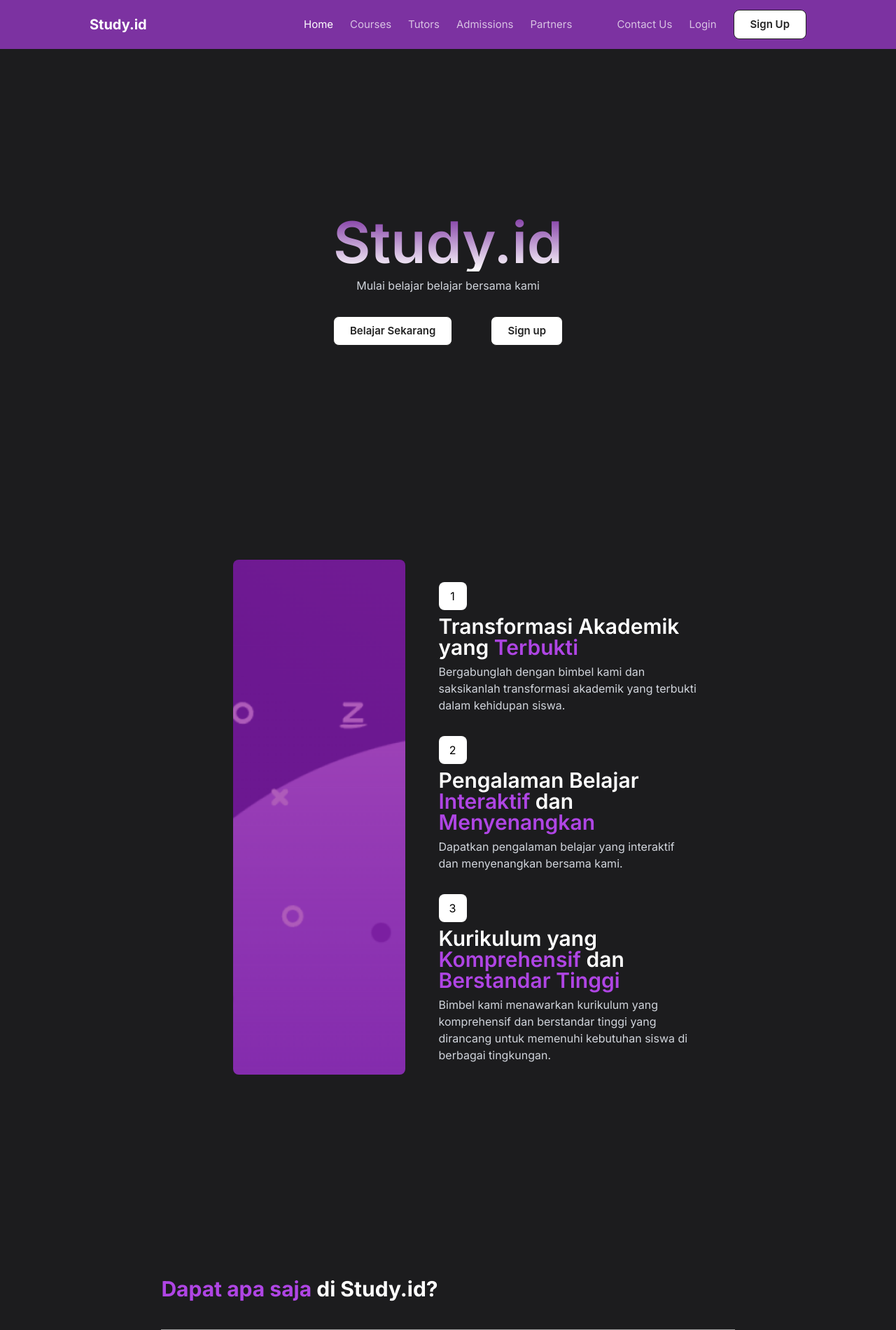
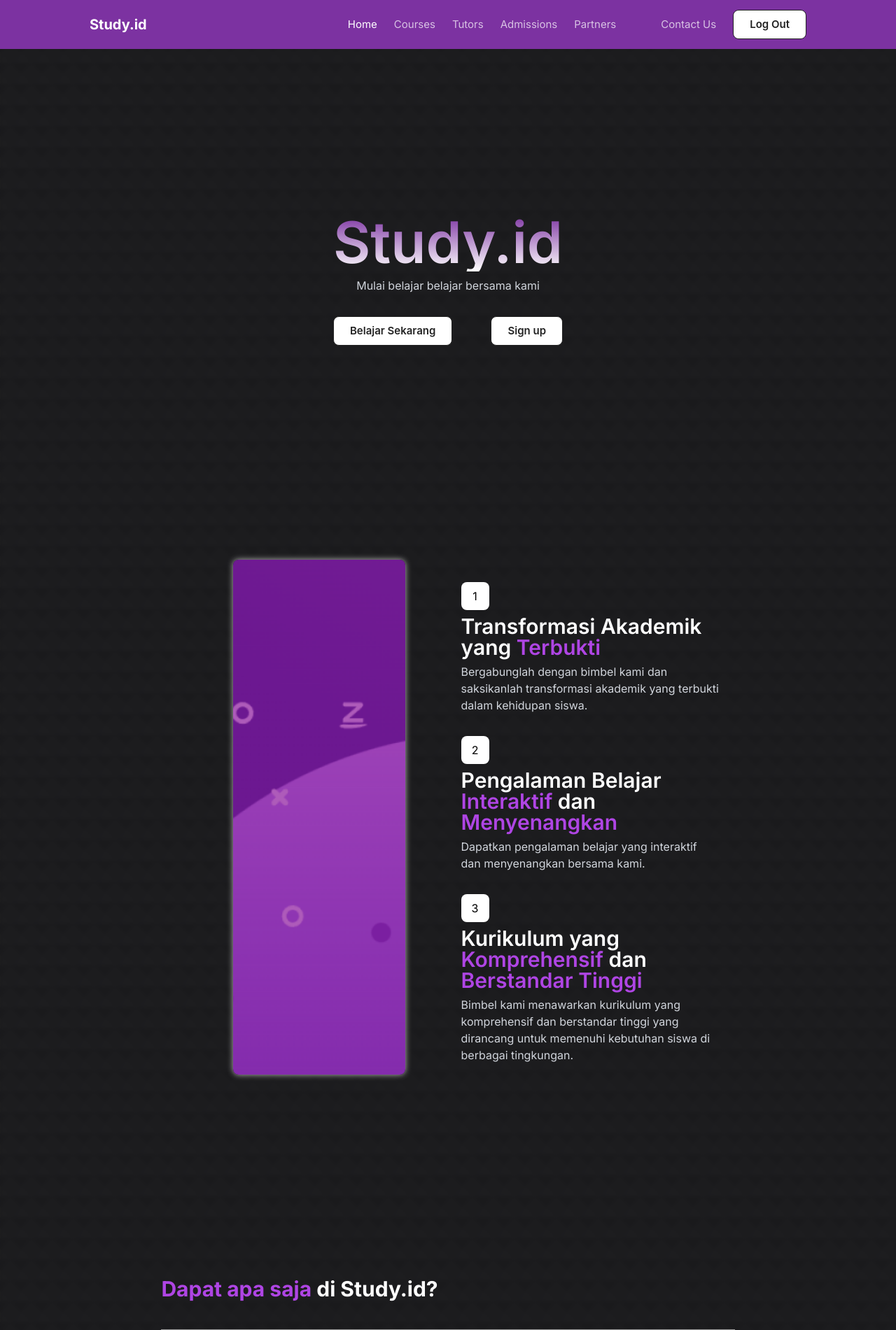
Before and after one commit to aurelioklv/PWeb-FP, a PHP site: page / in a window 1280 px wide. Shown: the top 1901 px of the page at 70% size. Run offline with PHP 8.4, Linux system fonts and the light colour scheme; the visitor is signed in with stand-in values (Sample User, id 1); some libraries are stand-ins or nearby versions; grey boxes are pictures that could not be loaded.

Commit message:
fix: tambah course, partners, tutors, change background, proper navbar, add id to tutors and partners visually

```diff
--- a/courses.php
+++ b/courses.php
@@ -47,8 +47,6 @@ if (!isset($_SESSION['loginID'])) {
         <div class="flex justify-between">
             <h1 class="text-3xl text-white font-bold">Courses</h1>
             <?php
-            session_start();
-
             // Check if the user is an admin
             if (isset($_SESSION['loginRole']) && $_SESSION['loginRole'] === 'admin') {
                 echo '<button class="btn" role="button" onclick="window.location.href = \'./courses_form.php\'">Tambah</button>';
@@ -69,10 +67,10 @@ if (!isset($_SESSION['loginID'])) {
                 $id = $course['c_id'];
                 $admitted = $course['a_id'] != null ? true : false;
             ?>
-                <div id="course-<?= $id ?>" class="p-6 bg-[#191919] text-white shine-white-sm rounded-lg cursor-pointer course" onclick="window.location.href = './courses_detail.php?id=<?= $id ?>'">
+                <div id="course-<?= $id ?>" class="p-6 bg-[#191919] text-white shine-white-sm rounded-lg cursor-pointer h-fit course" onclick="window.location.href = './courses_detail.php?id=<?= $id ?>'">
                     <?php if (isset($_SESSION['accessCourses']) && $_SESSION['accessCourses']['course_id'] == $id) { ?>
                         <div class="bg-yellow-100 border-l-4 border-yellow-500 text-yellow-700 p-1 mb-2" role="alert">
-                            <p><?= $_SESSION['accessCourses']['message'] . '. Click here to make admission' ?></p>
+                            <p><?= $_SESSION['accessCourses']['message'] . '. Please make an admission with Course ID: ' . $id ?></p>
                         </div>
                     <?php
                         unset($_SESSION['accessCourses']);
--- a/courses_detail.php
+++ b/courses_detail.php
@@ -1,5 +1,6 @@
 <?php
 session_start();
+
 include("config.php");
 
 if (!isset($_SESSION['loginID'])) {
--- a/courses_form.php
+++ b/courses_form.php
@@ -1,5 +1,6 @@
 <?php
 session_start();
+
 include("config.php");
 
 if (!isset($_SESSION['loginID'])) {
--- a/global.css
+++ b/global.css
@@ -1,6 +1,14 @@
 body {
   font-family: "Inter", sans-serif;
   background-color: #1c1c1e;
+  background-image:
+    linear-gradient(45deg, rgba(39, 39, 41, 0.1) 25%, transparent 25%),
+    linear-gradient(-45deg, rgba(34, 34, 37, 0.1) 25%, transparent 25%),
+    linear-gradient(45deg, transparent 75%, rgba(11, 11, 12, 0.1) 75%),
+    linear-gradient(-45deg, transparent 75%, rgba(13, 13, 14, 0.1) 75%);
+  background-size: 30px 30px;
+  background-repeat: repeat;
+  backdrop-filter: blur(2px);
 }
 
 .layout {
--- a/index.php
+++ b/index.php
@@ -16,7 +16,7 @@
 </style>
 
 <body>
-    <nav class="h-[70px] bg-[#7C32A1]">
+<nav class="h-[70px] bg-[#7C32A1]">
         <div class="layout flex justify-between gap-4 items-center h-full">
             <div>
                 <h1 class="text-white text-xl font-bold">Study.id</h1>
@@ -31,8 +31,15 @@
                 </div>
                 <div class="flex justify-around gap-2 lg:gap-6 items-center">
                     <a class="nav-item" href="./contact.php">Contact Us</a>
-                    <a class="nav-item" href="./login.php">Login</a>
-                    <button class="btn" role="button" onclick="window.location.href = './signup.php'">Sign Up</button>
+                    <?php
+                    session_start();
+                    if (isset($_SESSION['loginID'])) {
+                        echo '<button class="btn" role="button" onclick="window.location.href = \'./logout.php\'">Log Out</button>';
+                    } else {
+                        echo '<a class="nav-item" href="./login.php">Login</a>';
+                        echo '<button class="btn" role="button" onclick="window.location.href = \'./signup.php\'">Sign Up</button>';
+                    }
+                    ?>
                 </div>
             </div>
         </div>
@@ -51,8 +58,8 @@
                 </div>
             </div>
         </section>
-        <section class="mx-auto grid md:grid-cols-[40%_60%] w-full xl:w-[60%] gap-12">
-            <img src="./resources/illustration.png" class="h-full object-cover rounded-lg mx-auto"></img>
+        <section class="mx-auto grid md:grid-cols-[40%_60%] w-full xl:w-[60%] gap-20">
+            <img src="./resources/illustration.png" class="h-full object-cover rounded-lg mx-auto shine-white"></img>
             <div class="pt-8 pb-4 flex flex-col gap-8">
                 <div class="flex flex-col gap-2">
                     <div class='w-[40px] h-[40px] bg-white flex flex-col justify-center items-center rounded-lg'>1</div>
--- a/login.php
+++ b/login.php
@@ -43,7 +43,7 @@ if (isset($_SESSION['loginID'])) {
 
                 <div>
                     <label for="password" class="font-medium text-white">Password</label>
-                    <input id="password" name="password" class="w-full p-1.5 rounded-md bg-[#5f5f5f] text-white focus:outline-0" />
+                    <input id="password" name="password" type="password" class="w-full p-1.5 rounded-md bg-[#5f5f5f] text-white focus:outline-0" />
                 </div>
                 <div class="mt-8 flex flex-col gap-2">
                     <button class="w-full btn bg-white" type="submit" name="login-button">Login</button>
--- a/partners.php
+++ b/partners.php
@@ -46,8 +46,6 @@ if (!isset($_SESSION['loginID'])) {
         <div class="flex justify-between">
             <h1 class="text-3xl text-white font-bold">Partners</h1>
             <?php
-            session_start();
-
             // Check if the user is an admin
             if (isset($_SESSION['loginRole']) && $_SESSION['loginRole'] === 'admin') {
                 echo '<button class="btn" role="button" onclick="window.location.href = \'./partners_form.php\'">Tambah</button>';
@@ -68,7 +66,7 @@ if (!isset($_SESSION['loginID'])) {
                 <div id="partner-<?= $id ?>" class="p-2 bg-[#191919] text-white shine-white-sm rounded-lg flex gap-4 items-center partner">
                     <img src="<?= $partner['logo'] ?>" class="w-[100px] h-[100px] object-cover">
                     <div>
-                        <h1><?= $partner['nama'] ?></h1>
+                        <h1><?= $partner['nama'] ?> <span class="text-[#d1d5dc] text-xs">(<?= $partner['id'] ?>)</span> </h1>
                         <p class="text-[#d1d5dc90] text-[14px]"><?= $partner['email'] ?></p>
                     </div>
                 </div>
--- a/post_courses.php
+++ b/post_courses.php
@@ -13,7 +13,7 @@ if (true) {
     $tutor_id = $_POST['id_tutor'];
     $partner_id = $_POST['id_partner'];
 
-    $sql = "INSERT INTO courses (nama, deskripsi, konten, gambar_kursus, harga, tutor_id, partners_id) VALUES ($name, $description, $content, $url, $price, $tutor_id, $partner_id)";
+    $sql = "INSERT INTO courses (nama, deskripsi, konten, gambar_kursus, harga, tutor_id, partners_id) VALUES ('$name', '$description', '$content', '$url', $price, $tutor_id, $partner_id)";
     $query = mysqli_query($db, $sql);
 
     if ($query) {
--- a/post_partner.php
+++ b/post_partner.php
@@ -9,7 +9,7 @@ if (isset($_POST['partner-button'])) {
     $email = $_POST["email"];
     $logo = $_POST["logo"];
 
-    $sql = "SELECT * FROM partners WHERE email = $email";
+    $sql = "SELECT * FROM partners WHERE email = '$email'";
     $query = mysqli_query($db, $sql);
     if (mysqli_num_rows($query)) {
         $ret = array(
@@ -24,7 +24,7 @@ if (isset($_POST['partner-button'])) {
         exit;
     }
 
-    $sql = "INSERT INTO partners (nama, email, logo) VALUES ($name, $email, $logo)";
+    $sql = "INSERT INTO partners (nama, email, logo) VALUES ('$name', '$email', '$logo')";
     $query = mysqli_query($db, $sql);
 
     if ($query) {
--- a/post_tutor.php
+++ b/post_tutor.php
@@ -8,7 +8,7 @@ if (isset($_POST['add-tutor'])) {
     $name = $_POST["nama"];
     $email = $_POST["email"];
 
-    $sql = "SELECT * FROM tutor WHERE email = $email";
+    $sql = "SELECT * FROM tutor WHERE email = '$email'";
     $query = mysqli_query($db, $sql);
     if (mysqli_num_rows($query)) {
         $ret = array(
@@ -23,7 +23,7 @@ if (isset($_POST['add-tutor'])) {
         exit;
     }
 
-    $sql = "INSERT INTO tutor (nama, email) VALUES ($name, '$email')";
+    $sql = "INSERT INTO tutor (nama, email) VALUES ('$name', '$email')";
     $query = mysqli_query($db, $sql);
 
     if ($query) {
@@ -33,7 +33,7 @@ if (isset($_POST['add-tutor'])) {
         );
         echo json_encode($ret);
         $_SESSION['addTutorAttempt'] = $ret;
-        header("Location: tutor.php");
+        header("Location: tutors.php");
         exit;
     } else {
         $ret = array(
--- a/tutors.php
+++ b/tutors.php
@@ -46,8 +46,6 @@ if (!isset($_SESSION['loginID'])) {
         <div class="flex justify-between">
             <h1 class="text-3xl text-white font-bold">Tutors</h1>
             <?php
-            session_start();
-
             // Check if the user is an admin
             if (isset($_SESSION['loginRole']) && $_SESSION['loginRole'] === 'admin') {
             ?>
@@ -65,8 +63,8 @@ if (!isset($_SESSION['loginID'])) {
             while ($tutor = mysqli_fetch_assoc($tutors)) {
                 $id = $tutor['id'];
             ?>
-                <div id="tutor-<?= $id ?>" class="p-6 bg-[#191919] text-white shine-white-sm rounded-lg tutor">
-                    <h1><?= $tutor['nama']  ?></h1>
+                <div id="tutor-<?= $id ?>" class="p-6 bg-[#191919] text-white shine-white-sm rounded-lg tutor h-fit">
+                    <h1><?= $tutor['nama']  ?><span class="text-[#d1d5dc] text-xs"> (<?= $tutor['id']  ?>)</span> </h1>
                     <a href="mailto:<?= $tutor['email'] ?>" class="text-[#d1d5dc90]"><?= $tutor['email'] ?></a>
                     <?php
                     $query = "SELECT * FROM tutor t INNER JOIN courses c ON c.tutor_id = t.id  WHERE tutor_id = '$id' ORDER BY c.nama";
```
Also changed, not shown: admissions.php (+12 -5 lines), contact.php (+13 -8 lines), test.php (deleted, +0 -7 lines).
